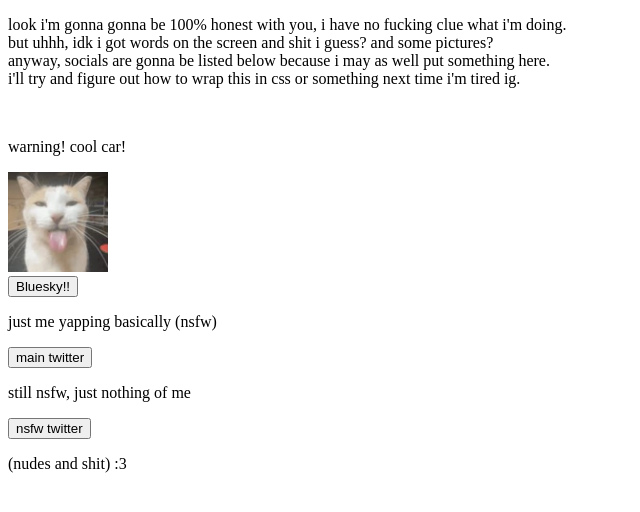
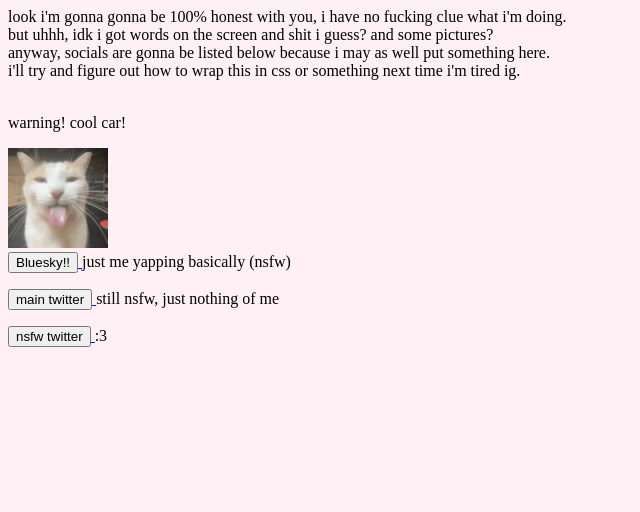
Before and after one commit to RoxyVania/scrapyardmaiden.net, a plain HTML site: page index.html in a window 1280 px wide. Shown: the whole page, without its empty margins (0-640 px from the left). Drawn offline with Linux system fonts and the light colour scheme.

Commit message:
css
css experimentation (idk what i'm doing)

```diff
--- a/index.html
+++ b/index.html
@@ -3,27 +3,28 @@
     <head>
         <title>yeag</title>
         <link rel="icon" type="image/x-icon" href="images/favicon.ico">
+        <link rel="stylesheet" href="theme.css">
     </head>
     <body>
-        <p>look i'm gonna gonna be 100% honest with you, i have no fucking clue what i'm doing.<br>
+        <p1>look i'm gonna gonna be 100% honest with you, i have no fucking clue what i'm doing.<br>
         but uhhh, idk i got words on the screen and shit i guess? and some pictures?<br>
         anyway, socials are gonna be listed below because i may as well put something here.<br>
         i'll try and figure out how to wrap this in css or something next time i'm tired ig.</p>
         <br>
-        <p>warning! cool car!</p>
+        <p2>warning! cool car!</p>
         <img src="images/silly.png" alt="silly car" width="100" height="100">
         <a href="https://bsky.app/profile/scrapyardmaiden.net">
         <br>
             <button>Bluesky!!</button>
          </a>
-         <p> just me yapping basically (nsfw)</p>
+         <p3> just me yapping basically (nsfw)</p>
          <a href=twitter.com/roxyvania_>
             <button>main twitter</button>
          </a>
-         <p>still nsfw, just nothing of me</p>
+         <p4>still nsfw, just nothing of me</p>
          <a href=twitter.com/scrapyardmaiden>
             <button>nsfw twitter</button>
         </a>
-         <p> (nudes and shit) :3</p>
+        <p5>:3</p>
     </body>
 </html>
--- /dev/null
+++ b/theme.css
@@ -0,0 +1,6 @@
+body {
+    background-color:  lavenderblush;
+  }
+  p1 {
+    color: rgb(0, 0, 0);
+  }
```
